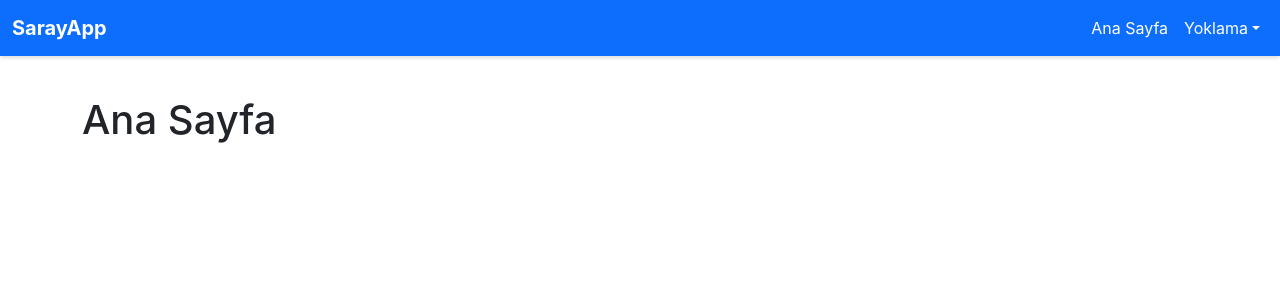
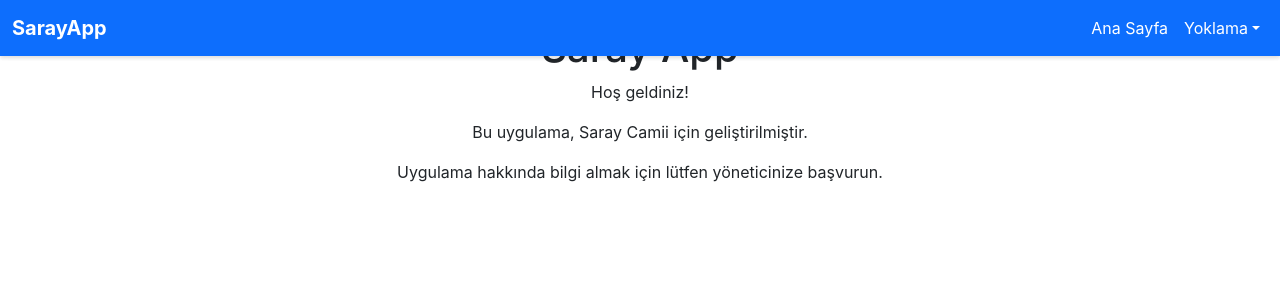
Before and after one commit to ydgn43/saray-app, a React (Create React App) app in the folder frontend/: page / in a window 1280 px wide. Shown: the top 300 px of the page. Built offline with nearby package versions, Linux system fonts and the light colour scheme.

Commit message:
fixed navbar bug

```diff
--- /dev/null
+++ b/frontend/src/components/Layout.tsx
@@ -0,0 +1,14 @@
+import Navbar from './Navbar';
+
+const Layout = ({ children }: { children: React.ReactNode }) => {
+    return (
+        <>
+            <Navbar />
+            <div className="container pt-4" style={{ paddingTop: '4.5rem' }}>
+                {children}
+            </div>
+        </>
+    );
+};
+
+export default Layout;
--- a/frontend/src/components/Navbar.tsx
+++ b/frontend/src/components/Navbar.tsx
@@ -23,7 +23,7 @@ const Navbar = () => {
   }, []);
 
   return (
-    <nav className="navbar navbar-expand-lg navbar-dark bg-primary shadow-sm fixed-top">
+    <nav className="navbar navbar-expand-lg navbar-dark bg-primary fixed-top shadow-sm z-3">
       <div className="container-fluid">
         <Link className="navbar-brand fw-bold text-white" to="/">
           SarayApp
--- a/frontend/src/index.css
+++ b/frontend/src/index.css
@@ -11,6 +11,11 @@ tr:hover {
   background-color: blue;
 }
 
+.with-navbar-padding {
+  padding-top: 4.5rem;
+}
+
+
 .table-group-header {
   background-color: #f0f8ff;
   border-top: 2px solid #007bff;
--- a/frontend/src/pages/Attendance.tsx
+++ b/frontend/src/pages/Attendance.tsx
@@ -5,8 +5,8 @@ import { ToastContainer, toast } from 'react-toastify';
 import 'react-toastify/dist/ReactToastify.css';
 import { AnimatePresence } from 'framer-motion';
 import FilterToolbar from '../components/FilterToolbar';
-
-import Navbar from '../components/Navbar';
+import Layout from '../components/Layout';
+import { LayoutTextSidebar } from 'react-bootstrap-icons';
 
 // Define types
 
@@ -117,9 +117,9 @@ const Attendance = () => {
     : students;
 
   return (
-    <>
-      <Navbar />
-      <div className="container pt-5 mt-5">
+    <Layout>
+      <div className="container">
+
         <ToastContainer />
         <h1 className="mb-4">Günlük Yoklama</h1>
 
@@ -207,7 +207,7 @@ const Attendance = () => {
           classNames={[...new Set(students.map(s => s.class_name))]}
         />
       </div>
-    </>
+    </Layout>
   );
 };
 
--- a/frontend/src/pages/Home.tsx
+++ b/frontend/src/pages/Home.tsx
@@ -1,12 +1,15 @@
-import Navbar from '../components/Navbar';
+import Layout from '../components/Layout';
 
 const Home = () => (
-    <>
-        <Navbar />
-        <div className="container pt-5 mt-5">
-            <h1>Ana Sayfa</h1>
+
+    <Layout>
+        <div className="container">
+            <h1 className="text-center">Saray App</h1>
+            <p className="text-center">Hoş geldiniz!</p>
+            <p className="text-center">Bu uygulama, Saray Camii için geliştirilmiştir.</p>
+            <p className="text-center">Uygulama hakkında bilgi almak için lütfen yöneticinize başvurun.</p>
         </div>
-    </>
+    </Layout>
 );
 
 export default Home;
--- a/frontend/src/pages/Settings.tsx
+++ b/frontend/src/pages/Settings.tsx
@@ -6,16 +6,7 @@ import 'react-confirm-alert/src/react-confirm-alert.css';
 import debounce from 'lodash.debounce';
 import { unparse } from 'papaparse';
 import { motion, AnimatePresence } from 'framer-motion';
-
-import Navbar from '../components/Navbar';
-
-
-<>
-    <Navbar />
-    <div className="container pt-5 mt-5">
-        {/* ... everything else as-is ... */}
-    </div>
-</>
+import Layout from '../components/Layout';
 
 
 type Student = {
@@ -233,9 +224,10 @@ const Settings = () => {
 
 
     return (
-        <>
-            <Navbar />
-            <div className="container mt-4">
+
+        <Layout>
+            <div className="container" style={{ marginTop: '2rem' }}>
+                <h1 className="mb-4">Talebe Ayarları</h1>
                 <ToastContainer position="top-right" autoClose={3000} />
 
                 <h1>Ayarlar</h1>
@@ -534,7 +526,7 @@ const Settings = () => {
                         </div>
                     </div>
                 ) : (
-
+                    <div className="table-responsive">
                         <table className="table table-bordered table-striped">
                             <thead>
                                 <tr>
@@ -582,6 +574,7 @@ const Settings = () => {
 
 
                         </table>
+                    </div>
 
                 )}
                 {totalPages > 1 && (
@@ -621,9 +614,8 @@ const Settings = () => {
                         Yeni Talebe Ekle
                     </motion.button>
                 </div>
-
             </div>
-        </>
+        </Layout>
     );
 };
 
--- a/frontend/src/pages/Statistics.tsx
+++ b/frontend/src/pages/Statistics.tsx
@@ -2,14 +2,7 @@ import { useState } from 'react';
 import { ToastContainer, toast } from 'react-toastify';
 import 'react-toastify/dist/ReactToastify.css';
 import { unparse } from 'papaparse';
-import Navbar from '../components/Navbar';
-
-<>
-  <Navbar />
-  <div className="container pt-5 mt-5">
-    {/* ... all your Statistics JSX ... */}
-  </div>
-</>
+import Layout from '../components/Layout';
 
 
 interface StatisticEntry {
@@ -74,9 +67,9 @@ const Statistics = () => {
   });
 
   return (
-    <>
-      <Navbar />
-      <div className="container mt-4">
+    <Layout>
+
+
       <ToastContainer />
       <h1 className="mb-4">Yoklama İstatistikleri</h1>
 
@@ -276,8 +269,7 @@ const Statistics = () => {
           </div>
         )
       )}
-      </div>
-    </>
+    </Layout>
   );
 };
 
```
Also changed, not shown: frontend/public/index.html (+6 -11 lines). Lines whose indentation alone changed are shown as unchanged.
